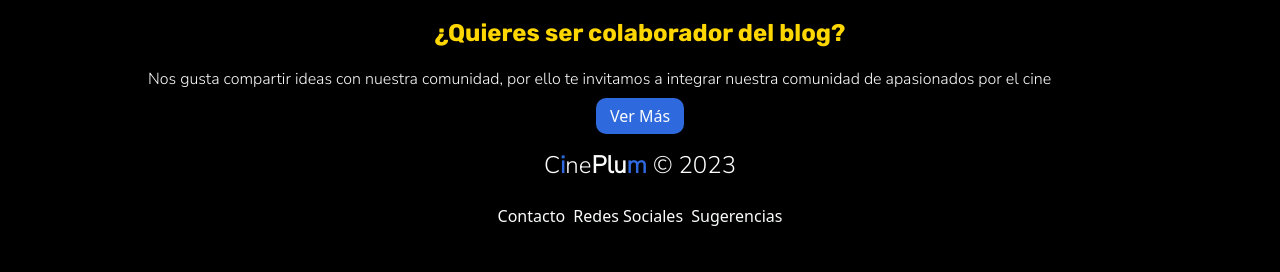
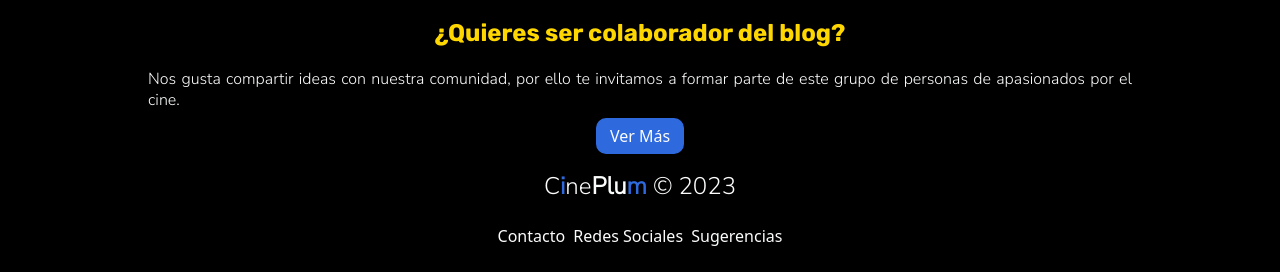
Before and after one commit to 3rickCode/Blog-cine, a plain HTML site: page index.html in a window 1280 px wide. Shown: the part 4752-5024 px from the top of the page. Before the commit the page ends 5003 px from the top, so only its background shows below. Drawn offline with Linux system fonts and the light colour scheme; a web font is replaced by a local one.

Commit message:
-Descrupcion colaborador del blog-

```diff
--- a/index.html
+++ b/index.html
@@ -231,7 +231,7 @@
     <section class="curiosidades">
         <div class="container">
             <h2 class="curiosidades-title">¿Quieres ser colaborador del blog?</h2>
-            <p class="curiosidades">Nos gusta compartir ideas con nuestra comunidad, por ello te invitamos a integrar nuestra comunidad de apasionados por el cine</p>
+            <p class="curiosidades">Nos gusta compartir ideas con nuestra comunidad, por ello te invitamos a formar parte de este grupo de personas de apasionados por el cine.</p>
             <a href="#" class="article-link">Ver Más</a>
         </div>
     </section>
```
